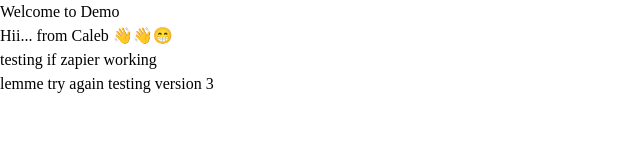
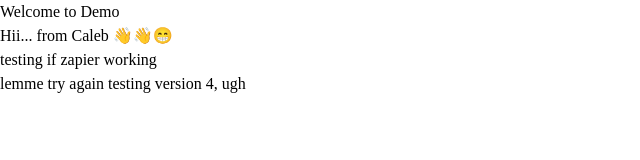
Before and after one commit to Caleb-Kolawole/demo, a React (Create React App) app: page /test in a window 1280 px wide. Shown: the top 160 px of the page, without its empty margins (0-640 px from the left). Built offline with nearby package versions, Linux system fonts and the light colour scheme; no server answers; the database is empty.

Commit message:
hope this works , ggs

```diff
--- a/src/FetchData.js
+++ b/src/FetchData.js
@@ -26,7 +26,7 @@ export default function FetchData() {
       <p>Hii... from Caleb 👋👋😁</p>
       <p>testing if zapier working</p>
       lemme try again
-      testing version 3
+      testing version 4, ugh
     </div>
   )
 }
```
